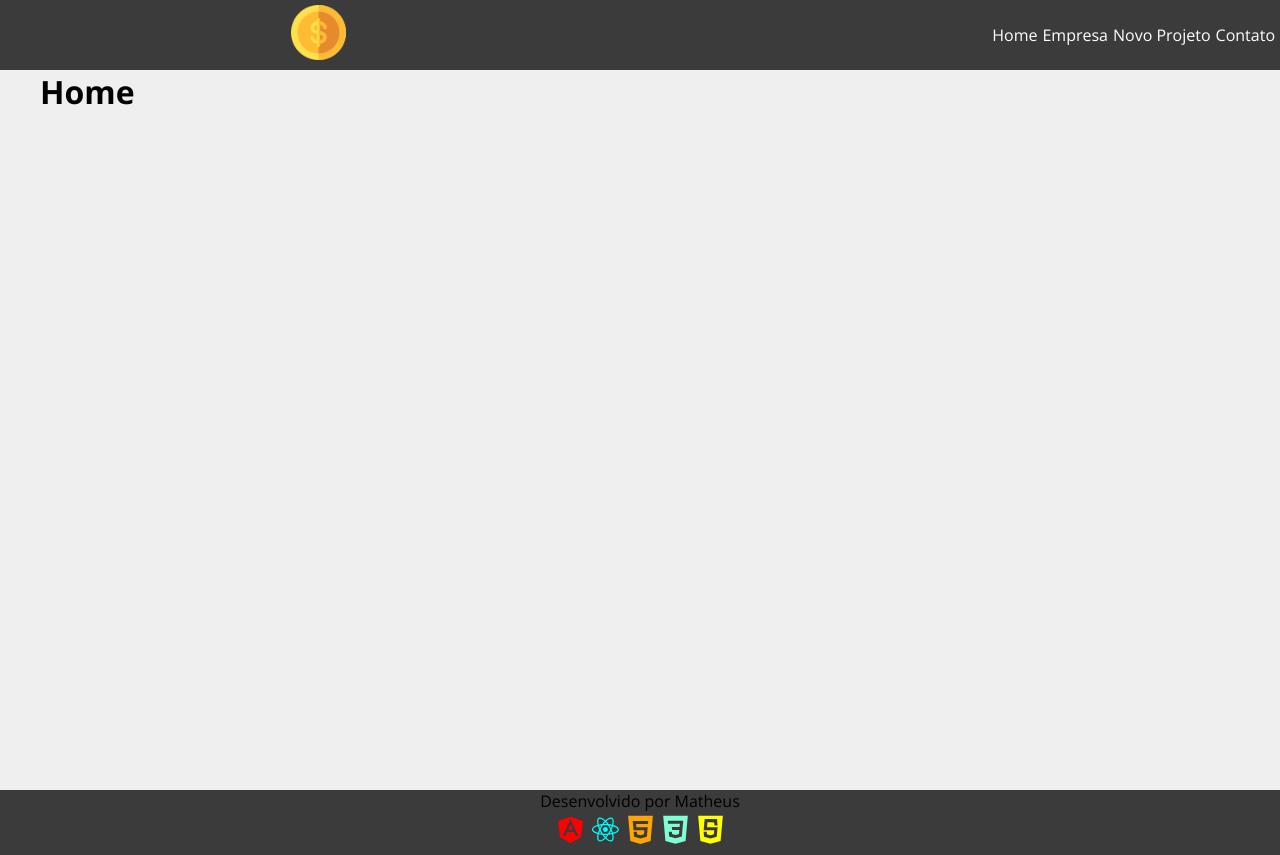
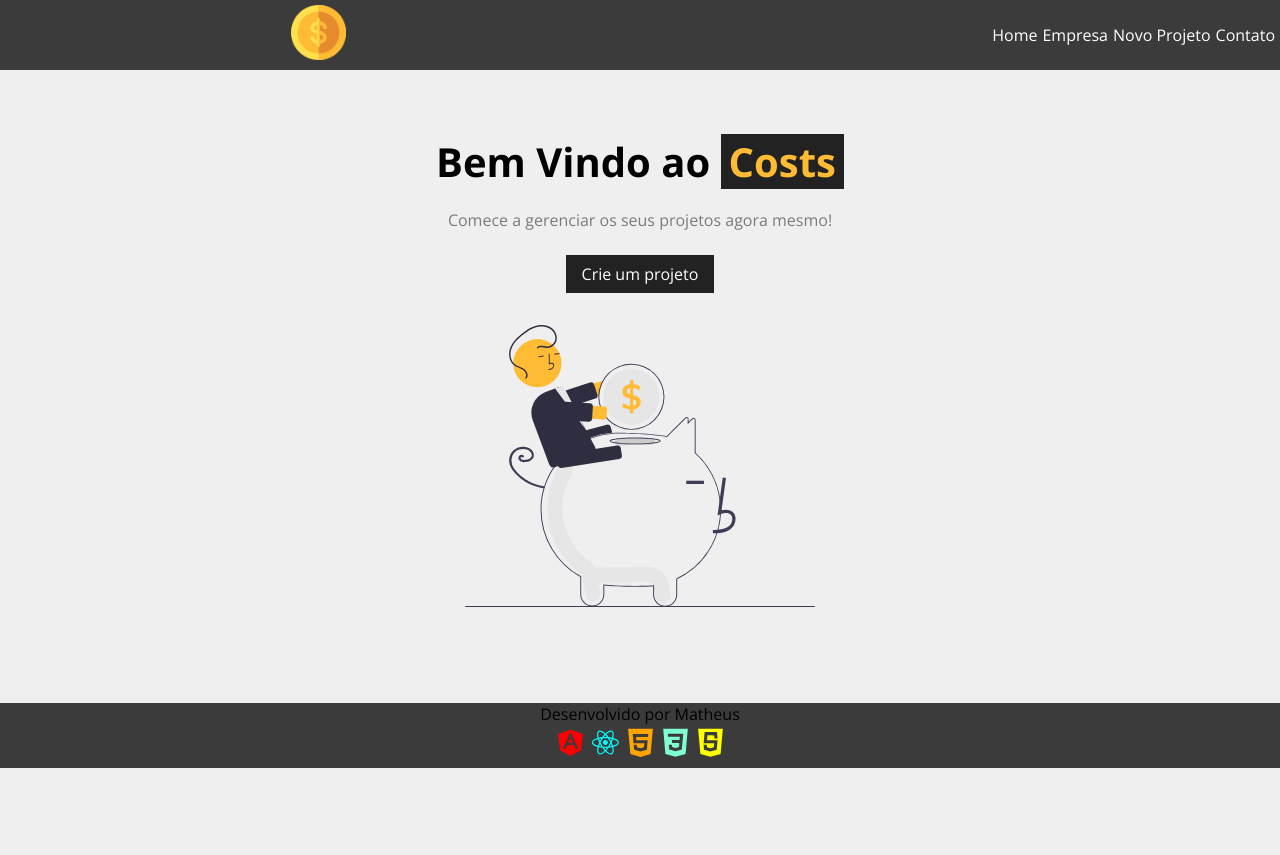
Before and after one commit to MatheusBruno/costs, a JavaScript app: page / in a window 1280 px wide. After the commit the page ends 800 px from the top, so only its background shows below. Built offline with nearby package versions, Linux system fonts and the light colour scheme; the HTML template or start-up script is replaced by a standard one.

Commit message:
Alterado

```diff
--- a/src/App.js
+++ b/src/App.js
@@ -1,5 +1,5 @@
 import './App.css';
-import { BrowserRouter, Route, Routes, Link } from 'react-router-dom'
+import { BrowserRouter, Route, Routes} from 'react-router-dom'
 
 import Home from './pages/Home';
 import Empresa from './pages/Empresa';
--- a/src/layout/Container.module.css
+++ b/src/layout/Container.module.css
@@ -7,7 +7,7 @@
 }
 
 .minheight{
-   height: 90%;
+
 }
 
 .start{
--- /dev/null
+++ b/src/layout/Linkbutton.js
@@ -0,0 +1,11 @@
+import {Link} from 'react-router-dom';
+import style from './Linkbutton.module.css';
+
+function Linkbutton({to, text}){
+    return(
+        <Link className={style.btn} to={to}>
+            {text}
+        </Link>
+    )
+}
+export default Linkbutton;
--- /dev/null
+++ b/src/layout/Linkbutton.module.css
@@ -0,0 +1,12 @@
+.btn{
+    background-color: #222 ;
+    color: #fff;
+    padding: 0.5em 1em;
+    text-decoration: none;
+    transition: 0.5s;
+}
+
+.btn:hover{
+    color: #ffbb33;
+    cursor: pointer;
+}
--- a/src/layout/NavBar.js
+++ b/src/layout/NavBar.js
@@ -10,7 +10,7 @@ function NavBar(){
 
             <Link to="/" className={style.linkimg}>
                 <Tilt>
-                    <img src={logo} className={style.logo}></img>
+                    <img src={logo} className={style.logo} alt="logo"></img>
                 </Tilt>
             </Link>
 
--- a/src/pages/Home.js
+++ b/src/pages/Home.js
@@ -1,8 +1,16 @@
+import style from './Home.module.css';
+
+import savings from '../imgs/savings.svg';
+import Linkbutton from '../layout/Linkbutton';
+
 function Home(){
     return(
-        <div>
-            <h1>Home</h1>
-        </div>
+        <section className={style.home_contaier}>
+            <h1>Bem Vindo ao <span>Costs</span></h1>
+            <p>Comece a gerenciar os seus projetos agora mesmo!</p>
+            <Linkbutton to="/newproject" text="Crie um projeto" />
+            <img src={savings} alt="Costs" ></img>
+        </section>
     )
 }
 export default Home;
--- /dev/null
+++ b/src/pages/Home.module.css
@@ -0,0 +1,30 @@
+.home_contaier {
+    width: 100%;
+    height: auto;
+    display: flex;
+    flex-direction: column;
+    align-items: center;
+    justify-content: center;
+    padding: 4em;
+}
+
+.home_contaier h1{
+    font-size: 2.5em;
+    margin-bottom: .5em;
+}
+
+.home_contaier h1 span{
+    color: #ffbb33;
+    padding: 0 0.2em;
+    background-color: #222;
+}
+
+.home_contaier p {
+    margin-bottom: 1.5rem;
+    color: #7b7b7b;
+}
+
+.home_contaier img{
+    width: 350px;
+    margin: 2em 0;
+}
```
Also changed, not shown: 1 other file (tests, documents, lock files or other folders).
